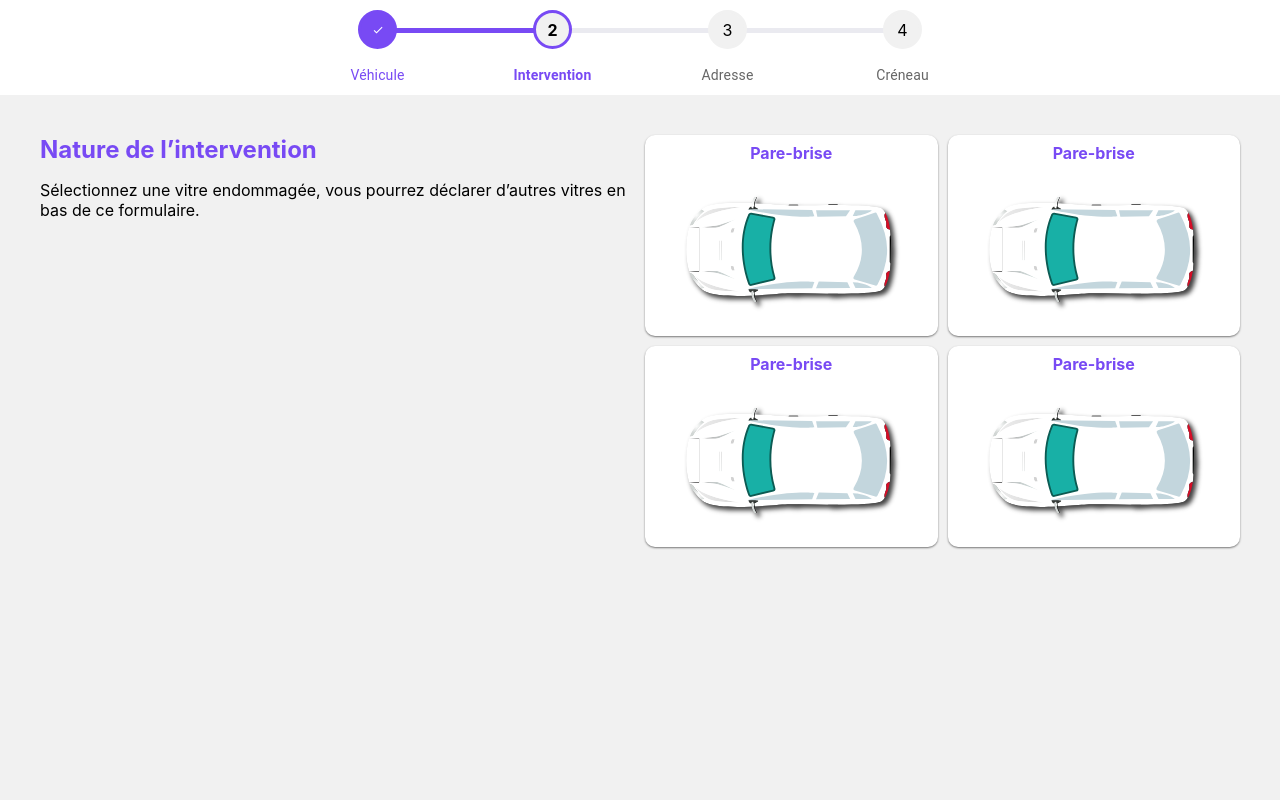
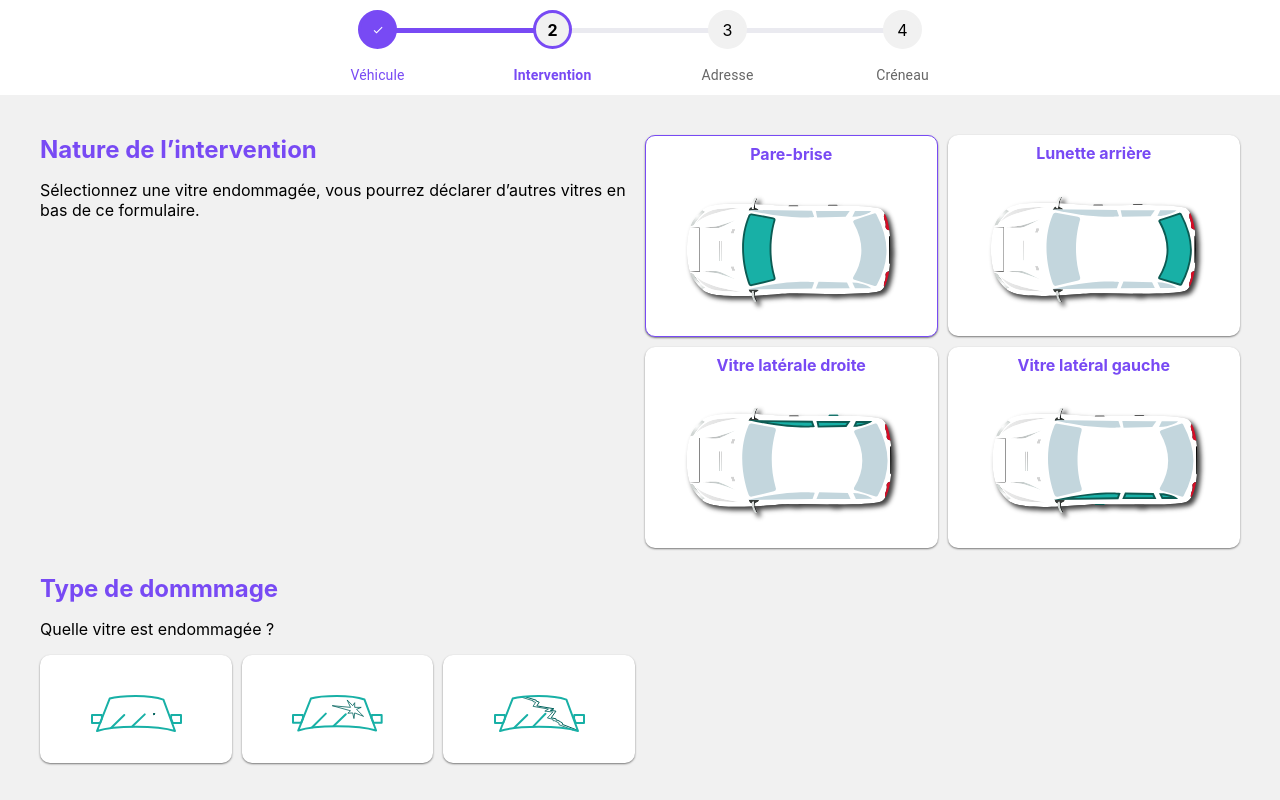
Before and after one commit to vedz/pare-brise, a React (Create React App) app: page / in a window 1280 px wide. Both pictures are taken after a click on the button "ACCÉDER À L'ÉTAPE INTERVENTION". Shown: the top 800 px of the page. Built offline with nearby package versions, Linux system fonts and the light colour scheme.

Commit message:
Intervention Component - Ajout du type dommage

```diff
--- a/src/components/Formulaire/Intervention/Intervention.css
+++ b/src/components/Formulaire/Intervention/Intervention.css
@@ -7,7 +7,6 @@
     display: grid;
     grid-template-columns: 1fr;
     grid-template-rows: 1fr;
-    grid-gap: 10px;
 }
 
 .align-vertically {
@@ -25,7 +24,6 @@
         display: grid;
         grid-template-columns: repeat(2, 1fr);
         grid-template-rows: repeat(2, 1fr);
-        grid-gap: 10px;
     }
     .align-vertically {
         align-items: flex-start;
@@ -45,20 +43,5 @@
     grid-template-columns: repeat(2, 1fr);
     grid-template-rows: repeat(2, 1fr);
     grid-gap: 10px;
+    margin-bottom: 1em;
 }
-
-.wrapper-img {
-    /*padding: 0.5em;*/
-    border-radius: 10px;
-    box-shadow: 0 1px 2px rgba(0, 0, 0, 0.5);
-    background-color: #fff;
-    display: flex;
-    flex-direction: column;
-    justify-content: center;
-    align-items: center;
-}
-.wrapper-img span {
-    color: #784af4;
-    margin-top: 0.5em;
-    font-weight: bold;
-}
--- a/src/components/Formulaire/Intervention/Intervention.js
+++ b/src/components/Formulaire/Intervention/Intervention.js
@@ -1,9 +1,11 @@
-import React from 'react';
+import React , {useState} from 'react';
 import { useForm } from 'react-hook-form';
 import Button from '@material-ui/core/Button';
 import { NATURE_INTERVENTION } from '../../../store/reducer';
-import PARE_BRISE from '../../../assets/images/PARE_BRISE.svg';
 import './Intervention.css';
+import Card from './Card/Card';
+import TypeDommage from './TypeDommage/TypeDommage';
+import VitreEndommagee from './VitreEndommagee/VitreEndommagee';
 
 const Intervention = ({
     reservation,
@@ -12,11 +14,45 @@ const Intervention = ({
     steps,
     handleBack,
 }) => {
+    console.log("INTERVENTION FORM")
+    let dynamicContent;
+    const [ natureIntervention, setNatureIntervention ] = useState(reservation.natureIntervention);
+    const [ natureInterventionTypeImpact, setNatureInterventionTypeImpact ] = useState(reservation.natureInterventionTypeImpact);
     const { register, handleSubmit } = useForm({
         defaultValues: {
             ...reservation,
         },
     });
+
+    const setNature = (code_nature) => {
+        console.log(code_nature);
+        setNatureIntervention(code_nature);
+    }
+
+    const setType = (type) => {
+        console.log(type);
+        setNatureInterventionTypeImpact(type);
+    }
+
+
+    switch(natureIntervention){
+        case NATURE_INTERVENTION.PARE_BRISE.code:
+            dynamicContent = <TypeDommage setType={setType}
+                                          natureInterventionTypeImpact={natureInterventionTypeImpact}
+                                          register={register}
+                                          />
+            break;
+        case NATURE_INTERVENTION.LUNETTE_ARRIERE.code:
+            dynamicContent = null;
+            break;
+        case NATURE_INTERVENTION.VITRE_LATERALE_DROITE.code:
+            dynamicContent = <VitreEndommagee />
+            break;
+        case NATURE_INTERVENTION.VITRE_LATERALE_GAUCHE.code:
+            dynamicContent = <VitreEndommagee />
+            break;
+    }
+
 
     return (
         <div className="container">
@@ -29,25 +65,27 @@ const Intervention = ({
                             déclarer d’autres vitres en bas de ce formulaire.
                         </p>
                     </div>
-                    {/* Créer un composant ItemImage. Trouver le moyen de rendre générique l'affichage des enums proprement */}
                     <div className="nature-content">
-                        <div className="wrapper-img">
-                            <span>Pare-brise</span>
-                            <img src={PARE_BRISE}></img>
-                        </div>
-                        <div className="wrapper-img">
-                            <span>Pare-brise</span>
-                            <img src={PARE_BRISE}></img>
-                        </div>
-                        <div className="wrapper-img">
-                            <span>Pare-brise</span>
-                            <img src={PARE_BRISE}></img>
-                        </div>
-                        <div className="wrapper-img">
-                            <span>Pare-brise</span>
-                            <img src={PARE_BRISE}></img>
-                        </div>
+                        <input type="hidden" value={natureIntervention}  name="natureIntervention" ref={register} />
+                        {Object.keys(NATURE_INTERVENTION).map((nature , index ) =>{
+                            return (
+                                <div key={nature} className="wrapper-card" onClick={()=> setNature(NATURE_INTERVENTION[nature].code)}>
+                                    <Card
+                                        zoom={true}
+                                        img={NATURE_INTERVENTION[nature].img}
+                                        name={NATURE_INTERVENTION[nature].label}
+                                        active={natureIntervention === NATURE_INTERVENTION[nature].code} />
+                                </div>
+                            )
+                        })
+                    }
                     </div>
+
+                    {dynamicContent}
+
+
+
+
                 </div>
             </form>
 
```
